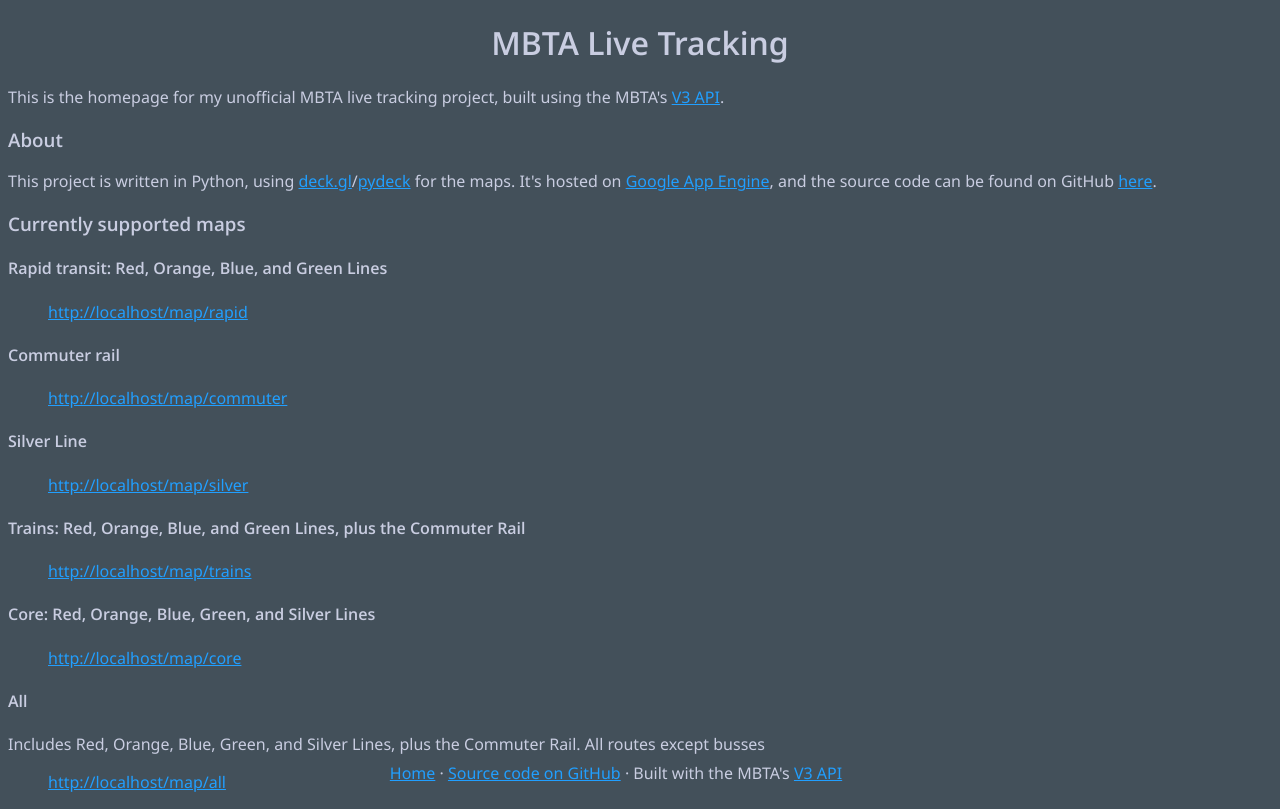
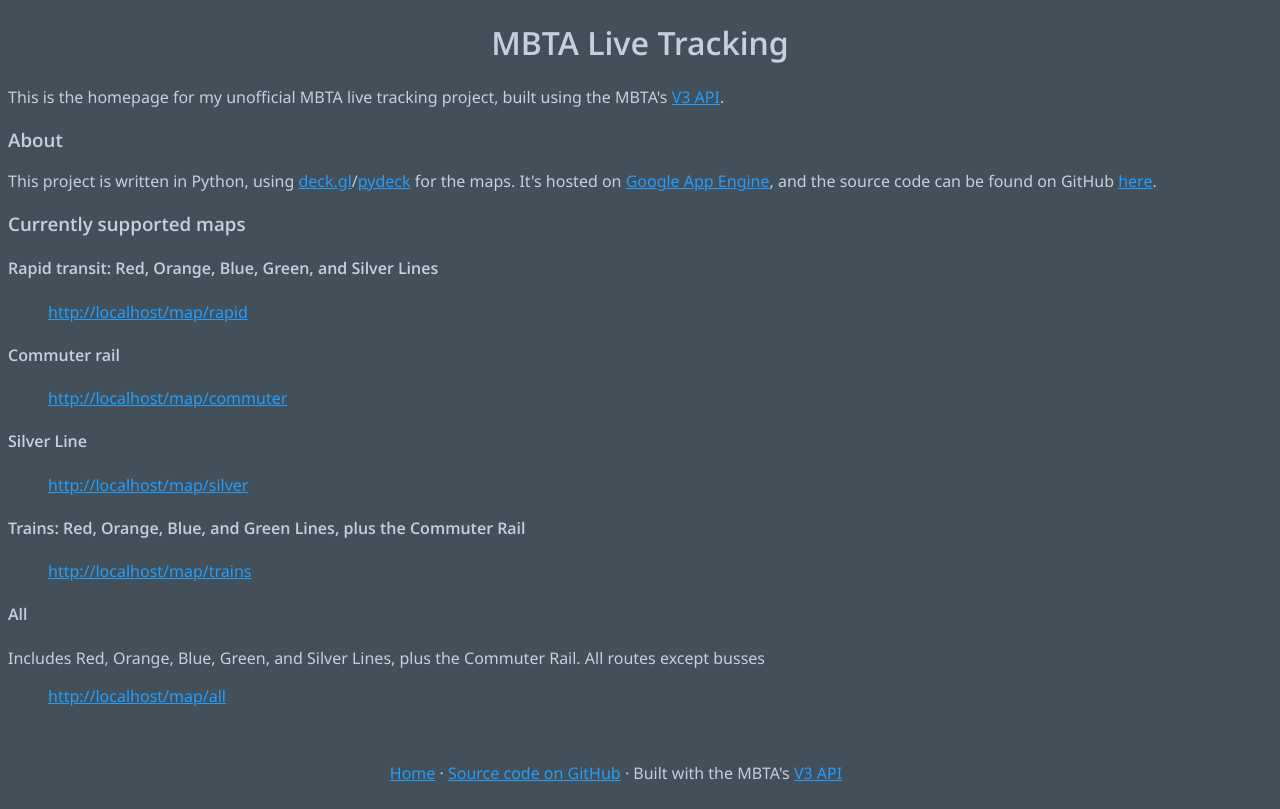
Before and after one commit to cdfisher/mbta-map, a Flask app: page / in a window 1280 px wide. After the commit the page ends 781 px from the top, so only its background shows below. Run offline with Flask 3, Linux system fonts and the light colour scheme.

Commit message:
index: remove mostly redundant /core route, update /rapid

```diff
--- a/app/templates/index.html
+++ b/app/templates/index.html
@@ -17,7 +17,7 @@
     for the maps. It's hosted on <a href="https://cloud.google.com/appengine?hl=en">Google App Engine</a>, and the
     source code can be found on GitHub <a href="https://github.com/cdfisher/mbta-map">here</a>.</p>
 <h3>Currently supported maps</h3>
-<h4>Rapid transit: Red, Orange, Blue, and Green Lines</h4>
+<h4>Rapid transit: Red, Orange, Blue, Green, and Silver Lines</h4>
 <ul style="list-style-type:none">
         <li><a href="{{base_url}}map/rapid">{{base_url}}map/rapid</a></p></li>
     </ul>
@@ -45,11 +45,6 @@
         <li><a href="{{base_url}}map/trains">{{base_url}}map/trains</a></p></li>
     </ul>
 
-<h4>Core: Red, Orange, Blue, Green, and Silver Lines</h4>
-<ul style="list-style-type:none">
-        <li><a href="{{base_url}}map/core">{{base_url}}map/core</a></p></li>
-    </ul>
-
 <h4>All</h4>
 <p>Includes Red, Orange, Blue, Green, and Silver Lines, plus the Commuter Rail. All routes except busses</p>
 <ul style="list-style-type:none">
```
